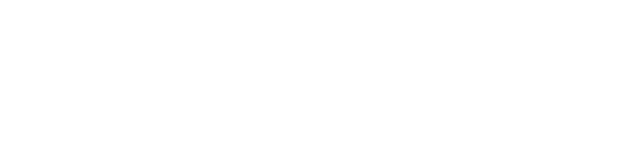
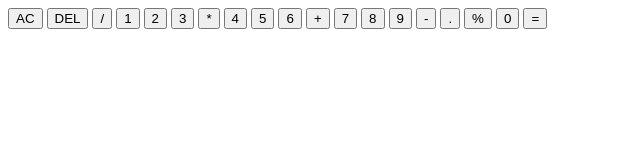
Before and after one commit to MadhanM123/BasicCalculator, a plain HTML site: page src/index.html in a window 1280 px wide. Shown: the whole page, without its empty margins (0-640 px from the left). Drawn offline with Linux system fonts and the light colour scheme.

Commit message:
html done

```diff
--- a/src/index.html
+++ b/src/index.html
@@ -10,6 +10,30 @@
     <script src = "script.js" defer></script>
 </head>
 <body>
-
+    <div class = "calc-grid">
+        <div class = "output">
+            <div class = "prev-operand"></div>
+            <div class = "curr-operand"></div>
+        </div>
+        <button class = "span-two">AC</button>
+        <button>DEL</button>
+        <button>/</button>
+        <button>1</button>
+        <button>2</button>
+        <button>3</button>
+        <button>*</button>
+        <button>4</button>
+        <button>5</button>
+        <button>6</button>
+        <button>+</button>
+        <button>7</button>
+        <button>8</button>
+        <button>9</button>
+        <button>-</button>
+        <button>.</button>
+        <button>%</button>
+        <button>0</button>
+        <button>=</button>
+    </div>
 </body>
 </html>
```
